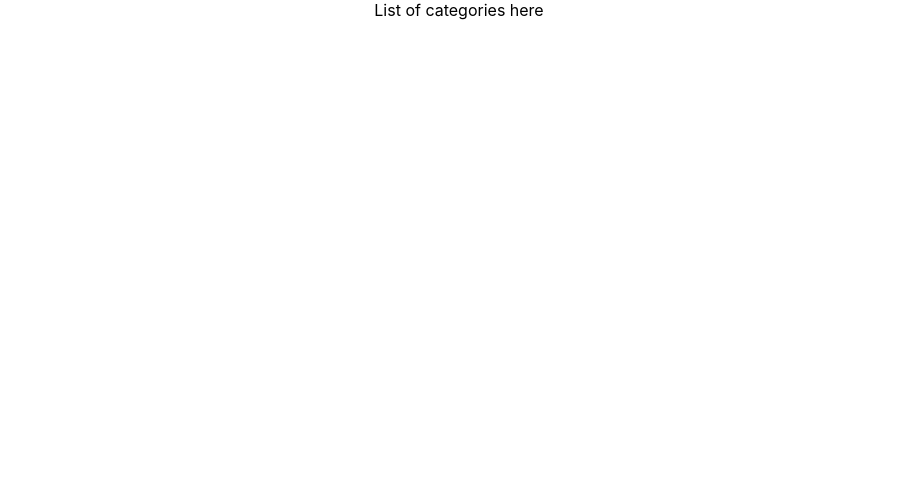
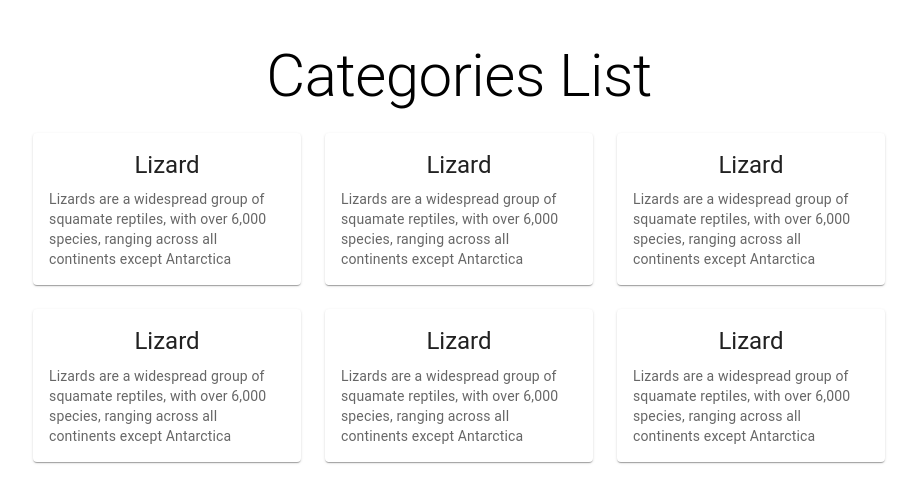
Before and after one commit to icarovieira-hotmart/product-inventory, a React (Create React App) app: page / in a window 1280 px wide. Shown: the top 502 px of the page, without its empty margins (181-1098 px from the left). Built offline with nearby package versions, Linux system fonts and the light colour scheme.

Commit message:
feat: add category page UI

```diff
--- a/src/App.tsx
+++ b/src/App.tsx
@@ -1,4 +1,5 @@
 import React from 'react';
+import Container from '@mui/material/Container';
 
 import RoutesApp from './routes';
 
@@ -7,7 +8,9 @@ import './App.css';
 function App() {
   return (
     <div className="App">
-      <RoutesApp />
+      <Container maxWidth="md">
+        <RoutesApp />
+      </Container>
     </div>
   );
 }
--- /dev/null
+++ b/src/modules/categoryList/categoryList.tsx
@@ -0,0 +1,23 @@
+import { Grid, Typography } from '@mui/material';
+
+import CategoryListItem from './components/categoryListItem'
+
+const CategoryList = () => {
+  return (
+    <>
+     <Typography sx={{ mt: 5 }} variant="h2" gutterBottom>
+        Categories List
+      </Typography>
+
+      <Grid container spacing={{ xs: 2, md: 3 }} columns={{ xs: 4, sm: 8, md: 12 }}>
+        {Array.from(Array(6)).map((_, index) => (
+          <Grid item xs={2} sm={4} md={4} key={index}>
+            <CategoryListItem />
+          </Grid>
+        ))}
+      </Grid>
+    </>
+  )
+}
+
+export default CategoryList
--- /dev/null
+++ b/src/modules/categoryList/components/categoryListItem/categoryListItem.tsx
@@ -0,0 +1,21 @@
+import { Card, CardActionArea, CardContent, Typography } from '@mui/material';
+
+const CategoryListItem = () => {
+  return (
+    <Card sx={{ maxWidth: 345 }}>
+      <CardActionArea>
+        <CardContent>
+          <Typography gutterBottom variant="h5" component="div">
+            Lizard
+          </Typography>
+          <Typography sx={{ textAlign: 'left' }} variant="body2" color="text.secondary">
+            Lizards are a widespread group of squamate reptiles, with over 6,000
+            species, ranging across all continents except Antarctica
+          </Typography>
+        </CardContent>
+      </CardActionArea>
+    </Card>
+  )
+}
+
+export default CategoryListItem
--- /dev/null
+++ b/src/modules/categoryList/components/categoryListItem/index.ts
@@ -0,0 +1,3 @@
+import CategoryListItem from './categoryListItem'
+
+export default CategoryListItem
--- /dev/null
+++ b/src/modules/categoryList/index.ts
@@ -0,0 +1,3 @@
+import CategoryList from './categoryList'
+
+export default CategoryList
--- a/src/pages/home/home.tsx
+++ b/src/pages/home/home.tsx
@@ -1,7 +1,9 @@
+import CategoryList from '../../modules/categoryList';
+
 const Home = () => {
   return (
     <>
-      List of categories here
+      <CategoryList />
     </>
   )
 }
```
